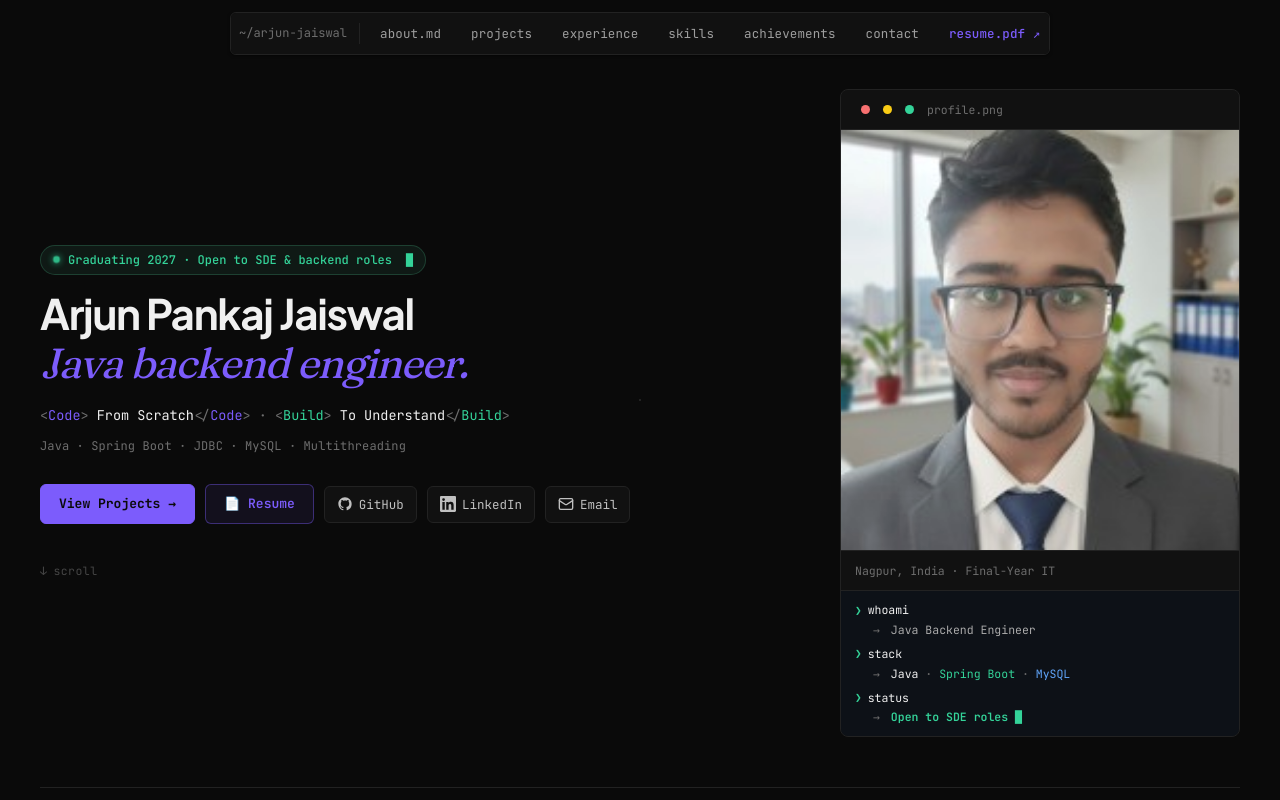
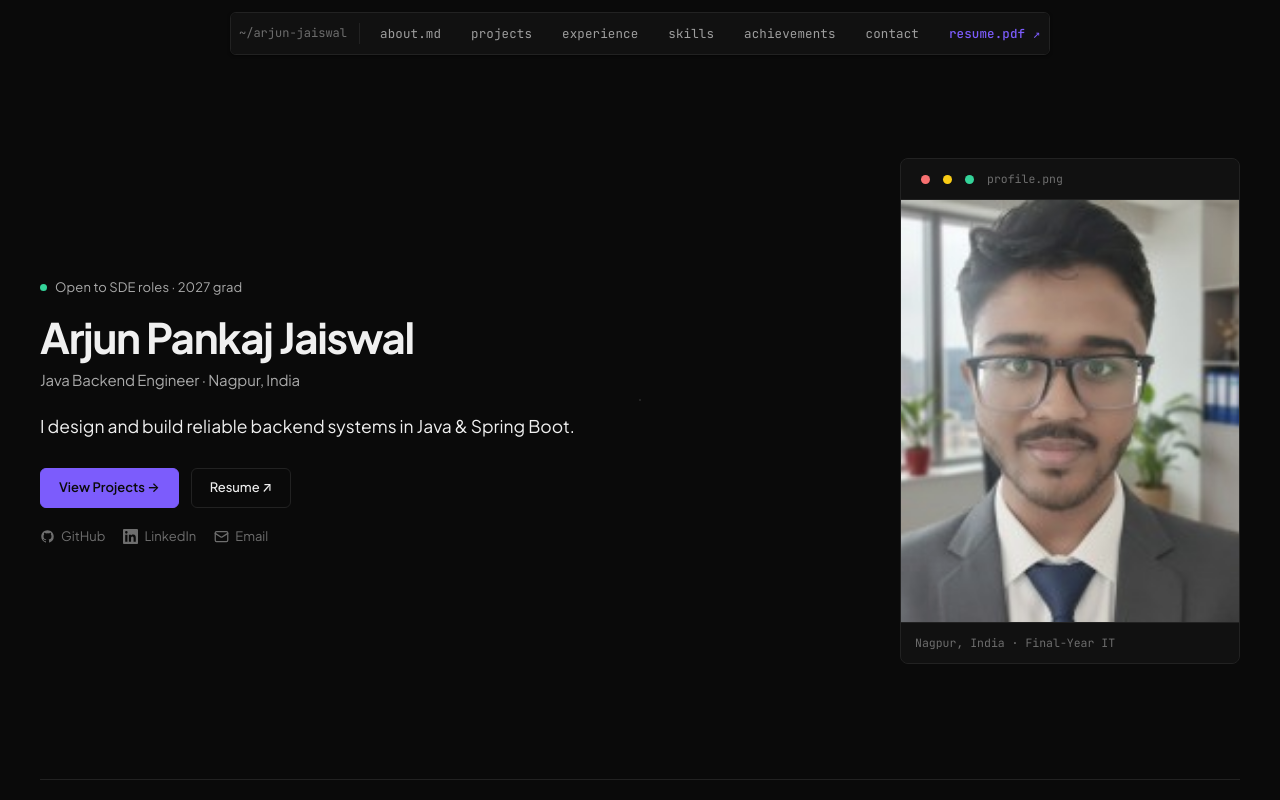
Before and after one commit to arjunpjaiswal/ArjunPortolio, a React (Vite) app: page / in a window 1280 px wide. Shown: the top 800 px of the page. Built offline with nearby package versions, Linux system fonts and the light colour scheme.

Commit message:
redesign(hero): minimal and professional senior engineer layout

```diff
--- a/src/pages/Home.jsx
+++ b/src/pages/Home.jsx
@@ -120,64 +120,39 @@ export default function Home(){
     <main className="wrap">
 
       {/* ---------- Hero Section ---------- */}
-      <section className="hero" id="about" style={{ borderTop:'none' }}>
-        <div className="hero-grid">
+      <section className="hero" id="about" style={{ borderTop: 'none' }}>
+        <div className={`hero-grid hero-fade ${heroVisible ? 'is-visible' : ''}`}>
 
-          {/* Left column */}
-          <div>
-            <div className={`status-pill hero-anim hero-anim--1${heroVisible ? ' hero-anim--in' : ''}`}>
+          {/* Left column: clean typography & actions */}
+          <div className="hero-content">
+            <div className="status-badge">
               <span className="status-dot"></span>
-              <span>Graduating 2027 · Open to SDE &amp; backend roles</span>
-              <span className="blink-cursor" aria-hidden="true">█</span>
+              <span>Open to SDE roles · 2027 grad</span>
             </div>
 
-            <h1 className={`hero-anim hero-anim--2${heroVisible ? ' hero-anim--in' : ''}`}>
-              Arjun Pankaj Jaiswal<br/><em>Java backend engineer.</em>
-            </h1>
+            <h1 className="hero-name">Arjun Pankaj Jaiswal</h1>
+            <p className="hero-subtitle">Java Backend Engineer · Nagpur, India</p>
 
-            {/* ---- Tagline: <Code> From Scratch</Code> properly rendered ---- */}
-            <div className={`hero-tagline hero-anim hero-anim--3${heroVisible ? ' hero-anim--in' : ''}`}>
-              <span className="tg-bracket">&lt;</span>
-              <span className="tg-tag">Code</span>
-              <span className="tg-bracket">&gt;</span>
-              <span className="tg-value"> From Scratch</span>
-              <span className="tg-bracket">&lt;/</span>
-              <span className="tg-tag">Code</span>
-              <span className="tg-bracket">&gt;</span>
-              <span className="tg-sep"> · </span>
-              <span className="tg-bracket">&lt;</span>
-              <span className="tg-tag tg-tag--build">Build</span>
-              <span className="tg-bracket">&gt;</span>
-              <span className="tg-value tg-value--build"> To Understand</span>
-              <span className="tg-bracket">&lt;/</span>
-              <span className="tg-tag tg-tag--build">Build</span>
-              <span className="tg-bracket">&gt;</span>
-            </div>
-            <p
-              className={`hero-anim hero-anim--3${heroVisible ? ' hero-anim--in' : ''}`}
-              style={{ fontFamily: 'var(--mono)', fontSize: '12px', color: 'var(--text-faint)', marginTop: '10px', letterSpacing: '0.01em' }}
-            >
-              Java · Spring Boot · JDBC · MySQL · Multithreading
+            <p className="hero-statement">
+              I design and build reliable backend systems in Java &amp; Spring Boot.
             </p>
 
-            <div
-              className={`hero-links hero-anim hero-anim--4${heroVisible ? ' hero-anim--in' : ''}`}
-              style={{ marginTop: '28px', alignItems: 'center' }}
-            >
+            <div className="hero-actions">
+              <div className="hero-btns">
                 <a className="btn primary" href="#projects">View Projects →</a>
-              <a className="btn resume-btn" href="/resume.pdf" target="_blank" rel="noopener noreferrer">
-                📄 Resume
-              </a>
-              {/* Icon-button social links — no underlines, consistent with btn sizing */}
+                <a className="btn outline" href="/resume.pdf" target="_blank" rel="noopener noreferrer">Resume ↗</a>
+              </div>
+
+              <div className="hero-social-links">
                 <a
                   href="https://github.com/arjunpjaiswal"
                   target="_blank"
                   rel="noopener"
-                className="icon-btn"
+                  className="social-link"
                   title="GitHub"
                   aria-label="GitHub profile"
                 >
-                <svg width="16" height="16" viewBox="0 0 24 24" fill="currentColor" aria-hidden="true">
+                  <svg width="15" height="15" viewBox="0 0 24 24" fill="currentColor" aria-hidden="true">
                     <path d="M12 2C6.477 2 2 6.484 2 12.017c0 4.425 2.865 8.18 6.839 9.504.5.092.682-.217.682-.483 0-.237-.008-.868-.013-1.703-2.782.605-3.369-1.343-3.369-1.343-.454-1.158-1.11-1.466-1.11-1.466-.908-.62.069-.608.069-.608 1.003.07 1.531 1.032 1.531 1.032.892 1.53 2.341 1.088 2.91.832.092-.647.35-1.088.636-1.338-2.22-.253-4.555-1.113-4.555-4.951 0-1.093.39-1.988 1.029-2.688-.103-.253-.446-1.272.098-2.65 0 0 .84-.27 2.75 1.026A9.564 9.564 0 0112 6.844c.85.004 1.705.115 2.504.337 1.909-1.296 2.747-1.027 2.747-1.027.546 1.379.202 2.398.1 2.651.64.7 1.028 1.595 1.028 2.688 0 3.848-2.339 4.695-4.566 4.943.359.309.678.92.678 1.855 0 1.338-.012 2.419-.012 2.747 0 .268.18.58.688.482A10.019 10.019 0 0022 12.017C22 6.484 17.522 2 12 2z"/>
                   </svg>
                   <span>GitHub</span>
@@ -186,80 +161,39 @@ export default function Home(){
                   href="https://www.linkedin.com/in/arjun-pankaj-jaiswal-b297752a2"
                   target="_blank"
                   rel="noopener"
-                className="icon-btn"
+                  className="social-link"
                   title="LinkedIn"
                   aria-label="LinkedIn profile"
                 >
-                <svg width="16" height="16" viewBox="0 0 24 24" fill="currentColor" aria-hidden="true">
+                  <svg width="15" height="15" viewBox="0 0 24 24" fill="currentColor" aria-hidden="true">
                     <path d="M20.447 20.452h-3.554v-5.569c0-1.328-.027-3.037-1.852-3.037-1.853 0-2.136 1.445-2.136 2.939v5.667H9.351V9h3.414v1.561h.046c.477-.9 1.637-1.85 3.37-1.85 3.601 0 4.267 2.37 4.267 5.455v6.286zM5.337 7.433a2.062 2.062 0 01-2.063-2.065 2.064 2.064 0 112.063 2.065zm1.782 13.019H3.555V9h3.564v11.452zM22.225 0H1.771C.792 0 0 .774 0 1.729v20.542C0 23.227.792 24 1.771 24h20.451C23.2 24 24 23.227 24 22.271V1.729C24 .774 23.2 0 22.222 0h.003z"/>
                   </svg>
                   <span>LinkedIn</span>
                 </a>
                 <a
                   href="mailto:arjunphj@gmail.com"
-                className="icon-btn"
-                title="Send email"
-                aria-label="Send email to Arjun"
+                  className="social-link"
+                  title="Email"
+                  aria-label="Email Arjun"
                 >
-                <svg width="16" height="16" viewBox="0 0 24 24" fill="none" stroke="currentColor" strokeWidth="2" strokeLinecap="round" strokeLinejoin="round" aria-hidden="true">
+                  <svg width="15" height="15" viewBox="0 0 24 24" fill="none" stroke="currentColor" strokeWidth="2" strokeLinecap="round" strokeLinejoin="round" aria-hidden="true">
                     <rect width="20" height="16" x="2" y="4" rx="2"/>
                     <path d="m22 7-8.97 5.7a1.94 1.94 0 0 1-2.06 0L2 7"/>
                   </svg>
                   <span>Email</span>
                 </a>
               </div>
-
-            {/* Subtle scroll hint to balance empty space bottom-left */}
-            <div className={`hero-scroll-wrap hero-anim hero-anim--5${heroVisible ? ' hero-anim--in' : ''}`}>
-              <a href="#projects" className="hero-scroll-hint" aria-label="Scroll to featured projects">
-                <span className="hero-scroll-arrow" aria-hidden="true">↓</span>
-                <span>scroll</span>
-              </a>
             </div>
           </div>
 
-          {/* Right column: profile window + terminal panel */}
-          <div className={`editor-frame hero-anim hero-anim--5${heroVisible ? ' hero-anim--in' : ''}`}>
+          {/* Right column: profile window frame */}
+          <div className="editor-frame">
             <div className="editor-titlebar">
               <span className="dot r"></span><span className="dot y"></span><span className="dot g"></span>
               <span>profile.png</span>
             </div>
             <img className="editor-photo" src={profilePic} alt="Photo of Arjun Pankaj Jaiswal" />
             <div className="editor-caption">Nagpur, India · Final-Year IT</div>
-
-            {/* ── Hero terminal panel ── */}
-            <div className="hero-terminal" role="region" aria-label="Quick info terminal">
-              <div className="ht-line">
-                <span className="ht-prompt">❯</span>
-                <span className="ht-cmd"> whoami</span>
-              </div>
-              <div className="ht-output">
-                <span className="ht-arrow">→</span>&nbsp;Java Backend Engineer
-              </div>
-
-              <div className="ht-line">
-                <span className="ht-prompt">❯</span>
-                <span className="ht-cmd"> stack</span>
-              </div>
-              <div className="ht-output">
-                <span className="ht-arrow">→</span>&nbsp;
-                <span className="ht-val">Java</span>
-                <span className="ht-sep"> · </span>
-                <span className="ht-val ht-mint">Spring Boot</span>
-                <span className="ht-sep"> · </span>
-                <span className="ht-val ht-blue">MySQL</span>
-              </div>
-
-              <div className="ht-line">
-                <span className="ht-prompt">❯</span>
-                <span className="ht-cmd"> status</span>
-              </div>
-              <div className="ht-output">
-                <span className="ht-arrow">→</span>&nbsp;
-                <span className="ht-green">Open to SDE roles</span>
-                <span className="ht-cursor" aria-hidden="true"> █</span>
-              </div>
-            </div>
           </div>
 
         </div>
--- a/src/styles/global.css
+++ b/src/styles/global.css
@@ -97,65 +97,171 @@ ul{ margin:0; padding:0; }
 
 /* ---------- Hero ---------- */
 .hero{
-  min-height:calc(100vh - 56px);
+  min-height:calc(100vh - 64px);
   display:flex;
   flex-direction:column;
   justify-content:center;
-  padding:20px 0 24px;
+  padding:36px 0;
   box-sizing:border-box;
 }
 .hero-grid{
   display:grid;
-  grid-template-columns:1fr min(400px, 85vw);
-  gap:48px;
+  grid-template-columns:1fr min(340px, 85vw);
+  gap:56px;
   align-items:center;
   width:100%;
 }
 
-/* Status pill with pulsing dot */
-.status-pill{
-  display:inline-flex; align-items:center; gap:8px;
-  background:rgba(78,201,149,0.08); border:1px solid rgba(78,201,149,0.22);
-  color:var(--mint); border-radius:20px; padding:4px 12px;
-  font-size:12px; font-weight:500; font-family:var(--mono); margin-bottom:14px;
+/* Subtle, gentle fade-in on load */
+.hero-fade{
+  opacity:0;
+  transform:translateY(6px);
+  transition:opacity 0.5s ease-out, transform 0.5s ease-out;
+}
+.hero-fade.is-visible{
+  opacity:1;
+  transform:translateY(0);
+}
+@media (prefers-reduced-motion: reduce){
+  .hero-fade{
+    opacity:1 !important;
+    transform:none !important;
+    transition:none !important;
+  }
+}
+
+/* Status badge: plain text with clean green dot */
+.status-badge{
+  display:inline-flex;
+  align-items:center;
+  gap:8px;
+  font-family:var(--sans);
+  font-size:13px;
+  color:var(--text-dim);
+  margin-bottom:14px;
+  letter-spacing:0.01em;
 }
 .status-dot{
-  width:7px; height:7px; border-radius:50%; background:var(--mint);
-  box-shadow:0 0 8px var(--mint); animation:pulse-dot 2s infinite ease-in-out;
+  width:7px;
+  height:7px;
+  border-radius:50%;
+  background:var(--mint);
+  display:inline-block;
+  flex-shrink:0;
 }
-@keyframes pulse-dot{ 0%,100%{ opacity:1; transform:scale(1); } 50%{ opacity:0.35; transform:scale(0.85); } }
 
-.hero h1{ font-size:42px; line-height:1.15; margin:0 0 16px; letter-spacing:-0.03em; }
-.hero h1 em{ font-style:italic; font-family:var(--serif); font-weight:400; color:var(--amber); }
-.hero p.role{ font-size:16px; color:var(--text-dim); margin:0 0 24px; max-width:54ch; line-height:1.65; }
-.hero p.role b{ color:var(--text); font-weight:600; }
-.hero-links{ display:flex; flex-wrap:wrap; gap:10px; }
+/* Hero typography: unified sans-serif, quiet and confident */
+.hero-name{
+  font-family:var(--sans);
+  font-size:42px;
+  font-weight:700;
+  line-height:1.15;
+  letter-spacing:-0.03em;
+  color:var(--text);
+  margin:0 0 6px;
+}
+.hero-subtitle{
+  font-family:var(--sans);
+  font-size:15px;
+  font-weight:400;
+  color:var(--text-dim);
+  margin:0 0 20px;
+  letter-spacing:-0.01em;
+}
+.hero-statement{
+  font-family:var(--sans);
+  font-size:17.5px;
+  font-weight:400;
+  line-height:1.6;
+  color:var(--text);
+  margin:0 0 28px;
+  max-width:48ch;
+}
+
+/* Hero actions: buttons + plain icon links below */
+.hero-actions{
+  display:flex;
+  flex-direction:column;
+  gap:16px;
+}
+.hero-btns{
+  display:flex;
+  align-items:center;
+  gap:12px;
+  flex-wrap:wrap;
+}
+.hero-social-links{
+  display:flex;
+  align-items:center;
+  gap:18px;
+  flex-wrap:wrap;
+}
+.social-link{
+  display:inline-flex;
+  align-items:center;
+  gap:6px;
+  font-family:var(--sans);
+  font-size:13px;
+  color:var(--text-faint);
+  text-decoration:none;
+  background:none;
+  border:none;
+  padding:2px 0;
+  transition:color .15s;
+}
+.social-link svg{
+  flex-shrink:0;
+}
+.social-link:hover{
+  color:var(--text);
+  text-decoration:none;
+}
 
 /* Buttons */
 .btn{
-  font-family:var(--mono); font-size:13px; padding:8px 18px; border-radius:6px;
+  font-family:var(--sans);
+  font-size:13px;
+  font-weight:500;
+  padding:8px 18px;
+  border-radius:6px;
   border:1px solid var(--border);
   color:var(--text-dim);
   background:var(--bg-raised);
-  cursor:pointer; transition:border-color .15s, color .15s, background .15s; display:inline-flex;
-  align-items:center; justify-content:center; text-decoration:none;
+  cursor:pointer;
+  transition:border-color .15s, color .15s, background .15s;
+  display:inline-flex;
+  align-items:center;
+  justify-content:center;
+  text-decoration:none;
 }
 .btn:hover{
   border-color:rgba(255,255,255,0.25);
   color:var(--text);
 }
 .btn.primary{
-  border-color:var(--amber); color:#0a0a0a;
+  border-color:var(--amber);
+  color:#0a0a0a;
   background:var(--amber);
-  font-weight:700;
+  font-weight:600;
 }
 .btn.primary:hover{
   background:#9b82fd;
   border-color:#9b82fd;
   color:#0a0a0a;
 }
+.btn.outline{
+  border-color:var(--border);
+  color:var(--text);
+  background:transparent;
+  font-weight:500;
+}
+.btn.outline:hover{
+  border-color:rgba(255,255,255,0.3);
+  background:rgba(255,255,255,0.04);
+}
 .btn.mint{
-  border-color:rgba(52,211,153,0.4); color:var(--mint);
+  border-color:rgba(52,211,153,0.4);
+  color:var(--mint);
   background:rgba(52,211,153,0.08);
 }
 .btn.mint:hover{
@@ -164,8 +270,10 @@ ul{ margin:0; padding:0; }
   color:var(--mint);
 }
 .btn.resume-btn{
-  border-color:rgba(124,92,252,0.4); color:var(--amber);
-  background:rgba(124,92,252,0.08); font-weight:600;
+  border-color:rgba(124,92,252,0.4);
+  color:var(--amber);
+  background:rgba(124,92,252,0.08);
+  font-weight:600;
 }
 .btn.resume-btn:hover{
   background:var(--amber);
@@ -194,10 +302,10 @@ ul{ margin:0; padding:0; }
 .editor-photo{ width:100%; aspect-ratio:4/5; object-fit:cover; display:block; filter:saturate(0.9) contrast(1.05); }
 .editor-caption{ padding:10px 14px; font-family:var(--mono); font-size:11.5px; color:var(--text-faint); border-top:1px solid var(--border); background:var(--bg-raised); }
 
-/* Hero-specific: enforce 400px width and cap photo height for 100vh fit */
+/* Hero-specific: clean ~340px photo window frame with subtle desaturation */
 .hero .editor-frame{
-  width:min(400px, 85vw);
-  max-width:400px;
+  width:min(340px, 85vw);
+  max-width:340px;
   justify-self:end;
 }
 .hero .editor-photo{
@@ -205,7 +313,8 @@ ul{ margin:0; padding:0; }
   aspect-ratio:4/5;
   object-fit:cover;
   object-position:center 20%;
-  max-height:clamp(200px, calc(100vh - 380px), 480px);
+  display:block;
+  filter:grayscale(20%) contrast(1.02);
 }
 
 /* Section shell */
@@ -527,11 +636,6 @@ table.spec-table td:first-child, table.spec-table th:first-child{ color:var(--te
   .page-title{ font-size:28px; }
 }
 
-/* tagline: make it look intentional */
-.hero-tagline{font-family:var(--mono);font-size:13.5px;color:var(--text-dim)}
-.tg-bracket,.tg-sep{color:var(--text-faint)}
-.tg-tag{color:var(--amber)} .tg-tag--build{color:var(--mint)}
-.tg-value{color:var(--text)}
 
 
 
@@ -566,145 +670,34 @@ table.spec-table td:first-child, table.spec-table th:first-child{ color:var(--te
   text-decoration:none;
 }
 
-/* ─── Blinking cursor on status badge ─── */
-.blink-cursor{
-  display:inline-block;
-  color:var(--mint);
-  margin-left:6px;
-  font-family:var(--mono);
-  font-weight:700;
-  font-size:11.5px;
-  line-height:1;
-  vertical-align:baseline;
-  animation:blink-block 1s infinite;
-}
-@keyframes blink-block{
-  0%, 49% { opacity:1; }
-  50%, 100%{ opacity:0; }
-}
-
-/* ─── Hero terminal panel (inside editor-frame) ─── */
-.hero-terminal{
-  border-top:1px solid var(--border);
-  background:#0d1117;
-  padding:10px 14px;
-  font-family:var(--mono);
-  font-size:11.5px;
-  line-height:1.55;
-}
-.ht-line{
-  display:flex; align-items:center; gap:0;
-  margin-bottom:2px;
-}
-.ht-prompt{
-  color:var(--mint);
-  margin-right:6px;
-  font-size:11px;
-  user-select:none;
-}
-.ht-cmd{ color:var(--text); }
-.ht-output{
-  padding-left:18px;
-  margin-bottom:6px;
-  color:var(--text-dim);
-  font-size:11.5px;
-}
-.ht-output:last-child{ margin-bottom:0; }
-.ht-arrow{ color:var(--text-faint); margin-right:4px; }
-.ht-val  { color:var(--text); }
-.ht-mint { color:var(--mint); }
-.ht-blue { color:var(--blue); }
-.ht-green{ color:var(--mint); font-weight:600; }
-.ht-sep  { color:var(--text-faint); }
-.ht-cursor{
-  color:var(--mint);
-  font-weight:700;
-  animation:blink-block 1s infinite;
-}
-
-/* ─── Hero scroll hint ─── */
-.hero-scroll-wrap{
-  margin-top:32px;
-}
-.hero-scroll-hint{
-  display:inline-flex; align-items:center; gap:6px;
-  font-family:var(--mono); font-size:11.5px; color:var(--text-faint);
-  opacity:0.6; user-select:none; letter-spacing:0.04em;
-  text-decoration:none; transition:opacity .15s, color .15s;
-}
-.hero-scroll-hint:hover{
-  opacity:1; color:var(--amber); text-decoration:none;
-}
-.hero-scroll-arrow{
-  display:inline-block;
-  animation:scroll-bob 2.2s ease-in-out infinite;
-}
-@keyframes scroll-bob{
-  0%, 100%{ transform:translateY(0); }
-  50%{ transform:translateY(3px); }
-}
-@media (prefers-reduced-motion: reduce){
-  .hero-scroll-arrow{ animation:none !important; }
-}
-
-/* ─── Staggered hero fade-in + slide-up ─── */
-/* Initial state: invisible and shifted down */
-.hero-anim{
-  opacity:0;
-  transform:translateY(16px);
-  transition:opacity 0.45s ease, transform 0.45s ease;
-}
-/* In-state: visible and at natural position */
-.hero-anim--in{
-  opacity:1;
-  transform:translateY(0);
-}
-/* Stagger delays — keep total under 1 s */
-.hero-anim--1{ transition-delay: 0.00s; }
-.hero-anim--2{ transition-delay: 0.10s; }
-.hero-anim--3{ transition-delay: 0.20s; }
-.hero-anim--4{ transition-delay: 0.32s; }
-.hero-anim--5{ transition-delay: 0.44s; }
-
-/* Respect prefers-reduced-motion (overrides the blanket rule at top) */
-@media (prefers-reduced-motion: reduce){
-  .hero-anim{
-    opacity:1 !important;
-    transform:none !important;
-    transition:none !important;
-  }
-  .blink-cursor, .ht-cursor{ animation:none !important; }
-}
-
 /* ─── Responsive hero — mobile stack ─── */
 @media (max-width: 820px){
   .hero{
     min-height:auto;
-    padding:44px 0 36px;
+    padding:48px 0 36px;
   }
   .hero-grid{
     grid-template-columns:1fr;
-    gap:32px;
+    gap:36px;
   }
-  /* Text column: center-align */
-  .hero-grid > div:first-child{
+  .hero-content{
     text-align:center;
   }
-  .hero-grid > div:first-child .status-pill{
+  .status-badge{
     justify-content:center;
   }
-  .hero-grid > div:first-child .hero-links{
+  .hero-statement{
+    margin-left:auto;
+    margin-right:auto;
+  }
+  .hero-btns{
     justify-content:center;
   }
-  .hero-scroll-wrap{
-    display:flex;
+  .hero-social-links{
     justify-content:center;
-    margin-top:24px;
   }
-  /* Profile window: cap to ~90vw */
-  .hero .editor-frame,
-  .editor-frame{
-    width:min(90vw, 380px);
+  .hero .editor-frame{
+    width:min(90vw, 320px);
     margin:0 auto;
     justify-self:center;
   }
```
Lines whose indentation alone changed are shown as unchanged.
